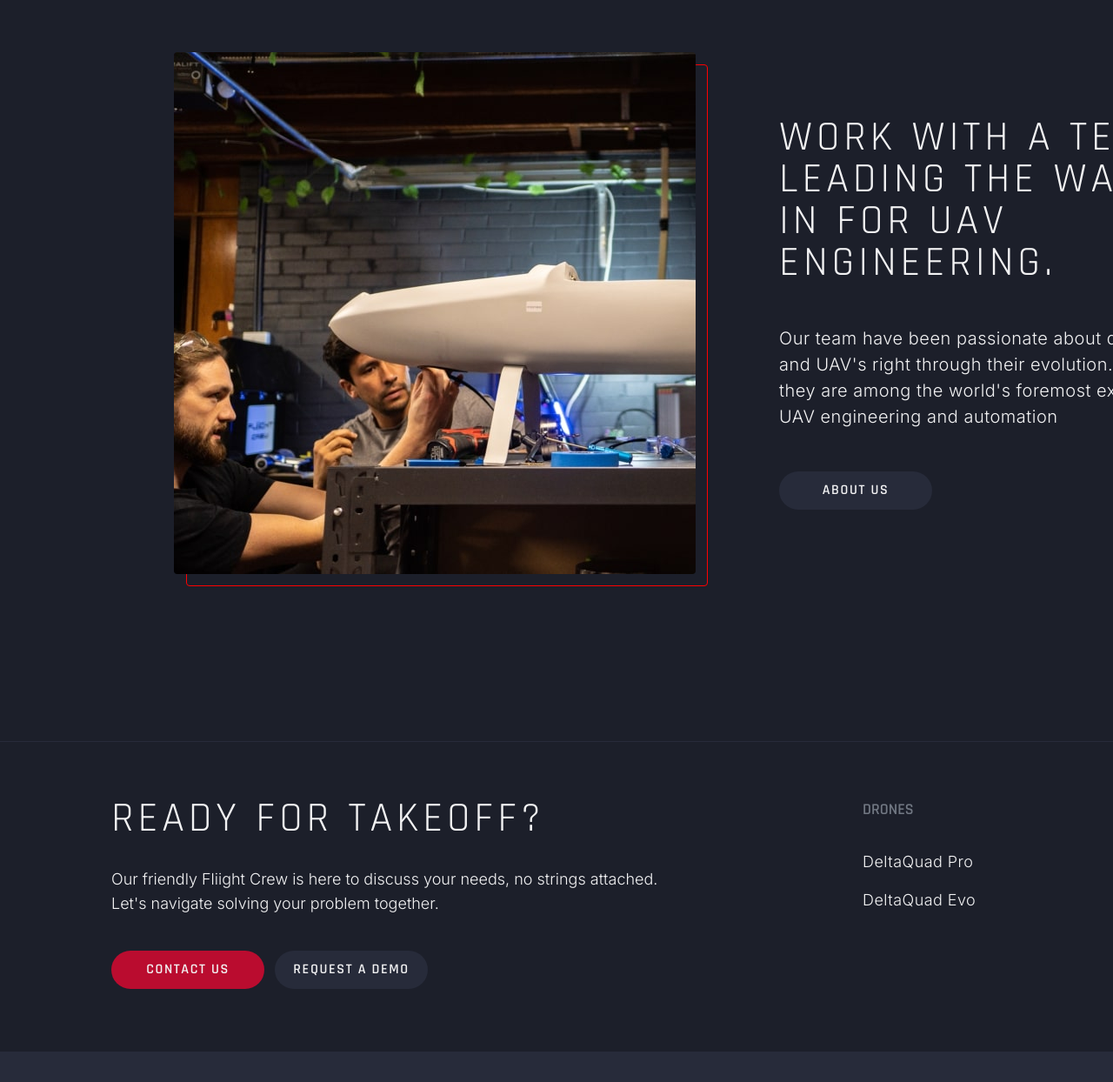
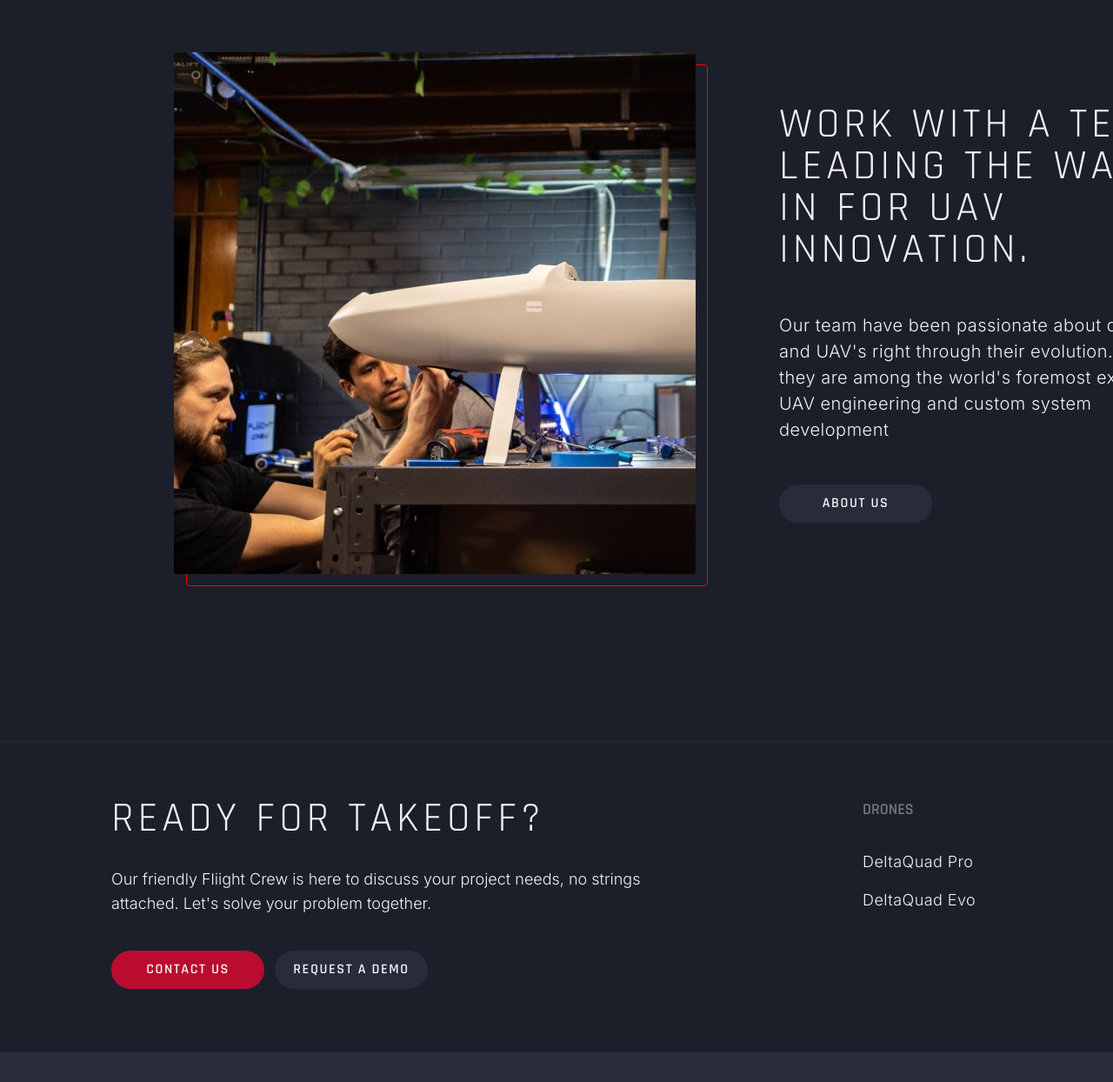
Before and after one commit to KGFliight/fliight-technologies-ca, a React (Vite) app: page / in a window 1280 px wide. Shown: the part 7241-8485 px from the top of the page at 87% size. Built offline with nearby package versions, Linux system fonts and the light colour scheme.

Commit message:
content updates

```diff
--- a/src/components/Footer.jsx
+++ b/src/components/Footer.jsx
@@ -19,9 +19,8 @@ function Footer() {
               READY FOR TAKEOFF?
             </h2>
             <p className="w-full text-left text-lg my-8 sm:max-w-2xl font-['Inter'] font-light">
-              Our friendly Fliight Crew is here to discuss your needs, no
-              strings attached. Let&apos;s navigate solving your problem
-              together.
+              Our friendly Fliight Crew is here to discuss your project needs, no
+              strings attached. Let&apos;s solve your problem together.
             </p>
             <div className="gap-3 py-2 justify-center items-center flex-col flex sm:items-start sm:flex-row sm:justify-start">
               <NavLink to="/contact">
--- a/src/components/Landing.jsx
+++ b/src/components/Landing.jsx
@@ -228,7 +228,7 @@ function Landing() {
                 data-aos-offset="0"
                 data-aos-duration="300"
               >
-                Work with a team leading the way in for uav engineering.
+                Work with a team leading the way in for uav innovation.
               </h2>
               <p
                 className="leading-normal tracking-wide px-6 my-4 lg:max-w-2xl text-xl font-light font-['Inter']"
@@ -240,7 +240,7 @@ function Landing() {
               >
                 Our team have been passionate about drones and UAV&apos;s right
                 through their evolution. Today, they are among the world&apos;s
-                foremost experts in UAV engineering and automation
+                foremost experts in UAV engineering and custom system development
               </p>
               <div className="max-md:flex max-md:justify-center">
                 <button className="bg-ft-dark-grey uppercase rounded-3xl flex items-center justify-center w-72 h-8 sm:w-44 min-h-[2.75rem] text-base font-semibold leading-tight tracking-widest my-8 md:mx-6 hover:opacity-90 hover:bg-black duration-300">
```
